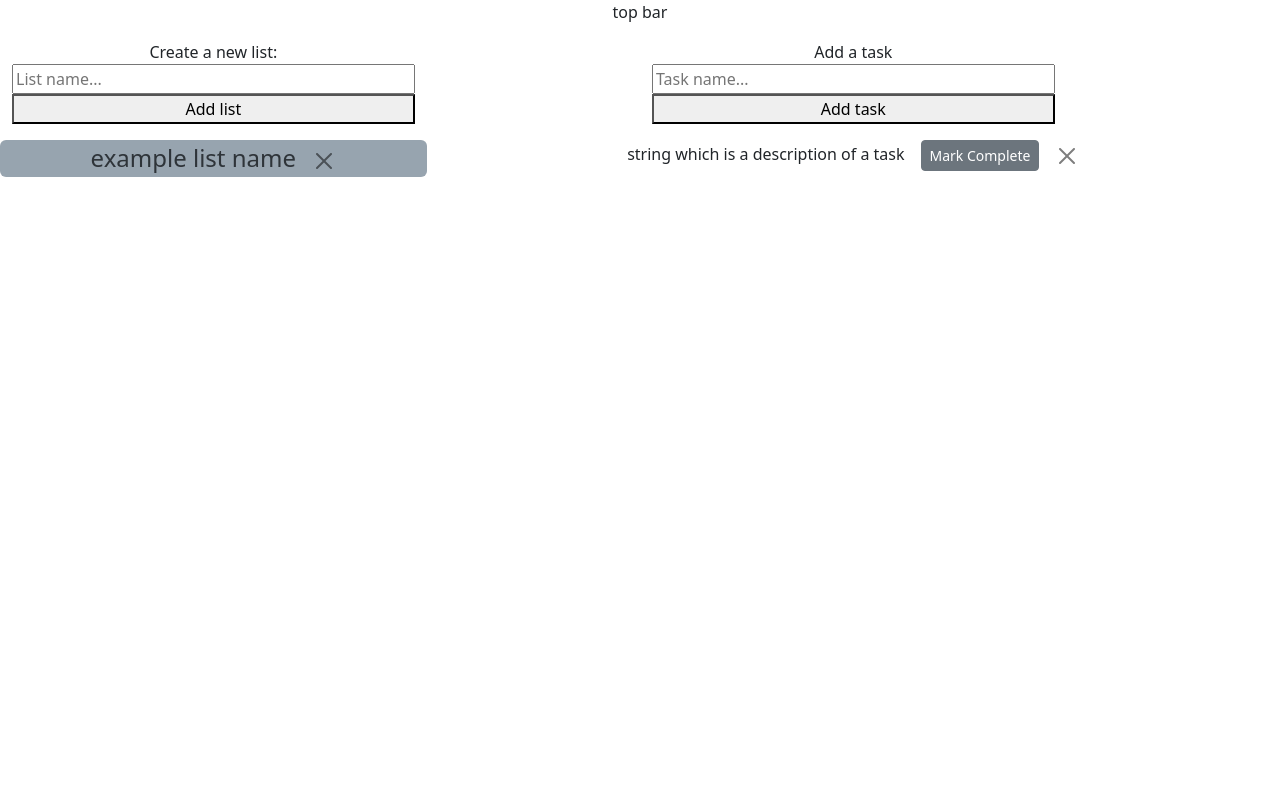
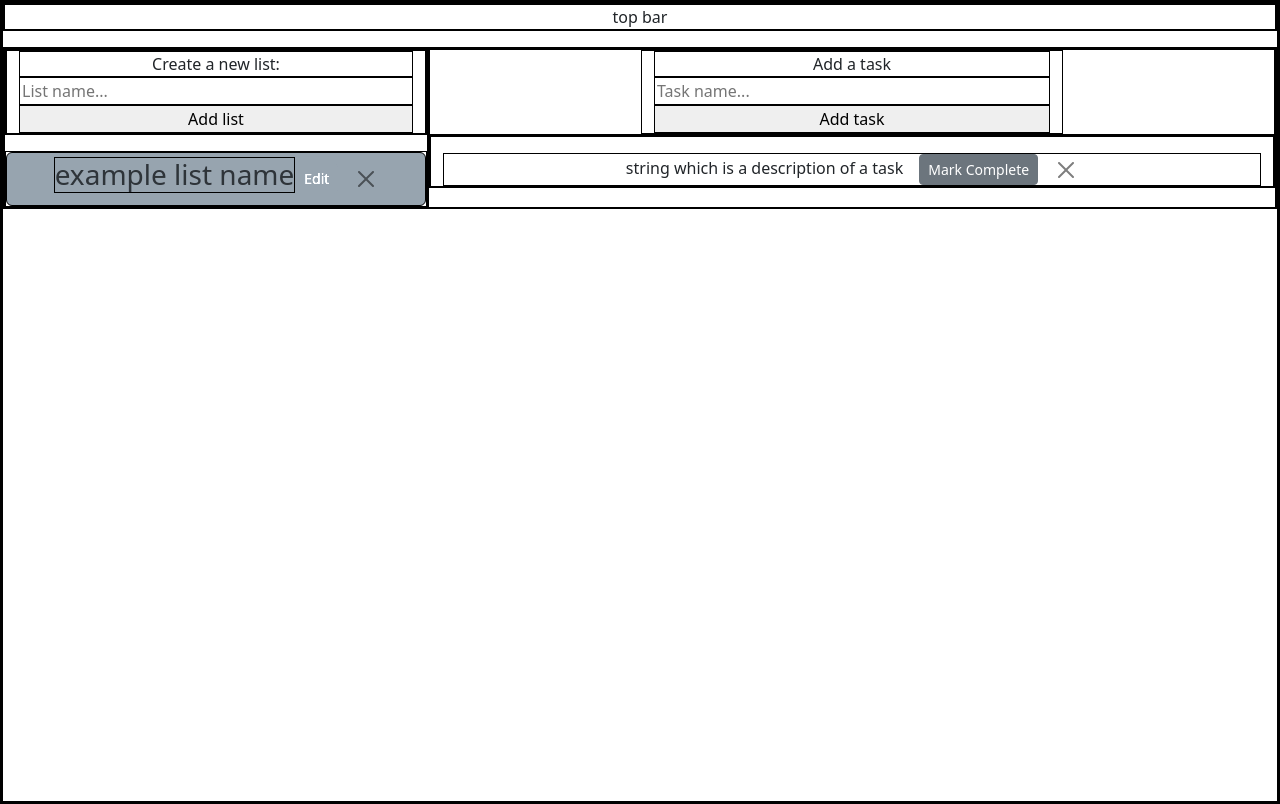
Before and after one commit to I-s-aac/todo-app, a plain HTML site: page index.html in a window 1280 px wide. Drawn offline with nearby package versions, Linux system fonts and the light colour scheme.

Commit message:
worked on adding in the ability to edit lists (tasks coming next) Thu, Oct  3, 2024 10:14:28 AM

```diff
--- a/scripts/htmlElements.js
+++ b/scripts/htmlElements.js
@@ -6,14 +6,32 @@ export const listAdderWarning = document.getElementById("listAdderWarning");
 export const addTaskButton = document.getElementById("addTaskButton");
 export const addListButton = document.getElementById("addListButton");
 
-export function createRemoveButton() {
+function baseButton() {
     const button = document.createElement("button");
-    button.classList.add("btn", "btn-secondary", "btn-close", "ms-3");
+    button.classList.add("btn", "btn-secondary", "btn-sm");
+
+    return button;
+}
+
+export function createRemoveButton(action) {
+    const button = baseButton();
+    button.classList.add("btn-close", "ms-3");
+    button.classList.remove("btn-sm");
+    button.addEventListener("click", action);
+
     return button;
 }
 export function createDoneButton() {
-    const button = document.createElement("button");
-    button.classList.add("btn", "btn-secondary", "btn-sm", "btn-toggle", "ms-3");
+    const button = baseButton();
+    button.classList.add("btn-toggle", "ms-3");
     button.innerText = "Mark Complete";
+
     return button;
 }
+export function createEditButton(action) {
+    const button = baseButton();
+    button.innerText = "Edit";
+    button.addEventListener("click", action);
+
+    return button;
+}
--- a/scripts/script.js
+++ b/scripts/script.js
@@ -11,7 +11,8 @@ import {
     addListButton,
     // functions
     createDoneButton,
-    createRemoveButton
+    createRemoveButton,
+    createEditButton
 } from "./htmlElements.js";
 
 
@@ -67,40 +68,63 @@ function updateContainers() {
 
     // display lists to page
     for (const listName in taskLists) {
+
         checkListCompletion(listName);
-        const listElement = document.createElement("h4");
+        const listElement = document.createElement("div");
+        const listTitle = document.createElement("h3");
 
+        const editButton = createEditButton((event) => {
+            if (editButton.innerText === "Edit") {
+                // do editing stuff
+            } else if (editButton.innerText === "Save") {
+                // do saving stuff
+            }
+        });
+
+        const removeButton = createRemoveButton((event) => {
+            event.stopPropagation(); // prevent switching to this list
+            removeList(listName);
+        });
+
+
+        function addStyling() {
             const defaultBrightness = currentList === listName ? 1.4 : 1;
             const hoverBrightness = currentList === listName ? 1.4 : 1.2;
 
-        listElement.textContent = listName;
-        listElement.style.textDecoration = taskLists[listName].done === true ? "line-through" : "none";
-        listElement.classList.add("bg-secondary", "p-1", "rounded");
+            listTitle.textContent = listName;
+            listTitle.style.textDecoration = taskLists[listName].done === true ? "line-through" : "none";
+            listElement.classList.add(
+                "bg-secondary", "p-1", "rounded",
+                "d-flex", "justify-content-center", "align-items-center"
+            );
             listElement.style.transition = ".25s";
 
             if (currentList === listName) {
                 listElement.style.filter = "brightness(1.4)";
             }
-
-        listElement.onclick = () => {
-            currentList = listName;
-            updateContainers();
-        };
-
             listElement.onmouseenter = () => {
                 listElement.style.filter = `brightness(${hoverBrightness})`;
             }
             listElement.onmouseleave = () => {
                 listElement.style.filter = `brightness(${defaultBrightness})`;
             }
+        }
+        addStyling();
 
-        const removeButton = createRemoveButton();
-        removeButton.onclick = (e) => {
-            e.stopPropagation(); // Prevent switching to this list when removing
-            removeList(listName);
+
+        listElement.onclick = () => {
+            if (currentList !== listName) {
+                currentList = listName;
+                updateContainers();
+            }
         };
 
+
+
+        listElement.appendChild(listTitle);
+        listElement.appendChild(editButton);
         listElement.appendChild(removeButton);
+
         listContainer.appendChild(listElement);
     }
 
--- a/style.scss
+++ b/style.scss
@@ -0,0 +1,3 @@
+* {
+    border: 1px solid black;
+}
```
Also changed, not shown: style.css, 1 other file. Lines whose indentation alone changed are shown as unchanged.
